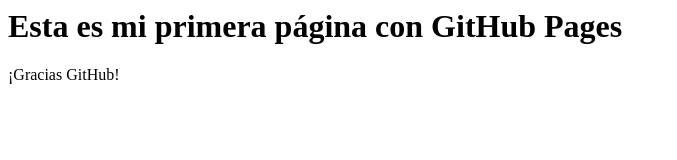
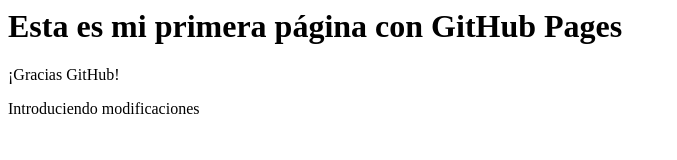
Before and after one commit to CrisMadMar/Mi-primer-repo, a plain HTML site: page index.html in a window 1280 px wide. Shown: the whole page, without its empty margins (0-677 px from the left). Drawn offline with Linux system fonts and the light colour scheme.

Commit message:
Nueva prueba

```diff
--- a/index.html
+++ b/index.html
@@ -1,4 +1,5 @@
 <html>
 <h1> Esta es mi primera página con GitHub Pages </h1>
 <p>¡Gracias GitHub!</p>
+<p>Introduciendo modificaciones</p>
 </html>
```
